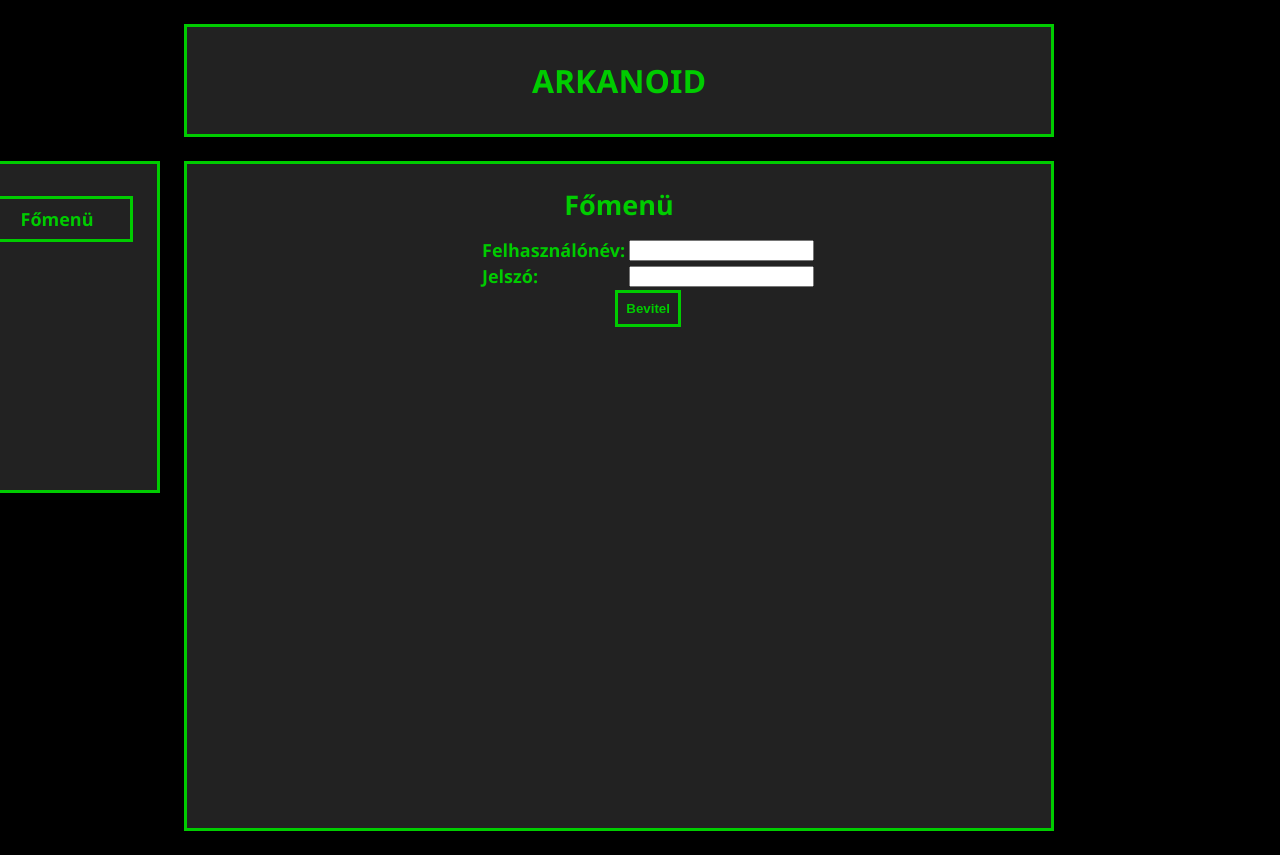
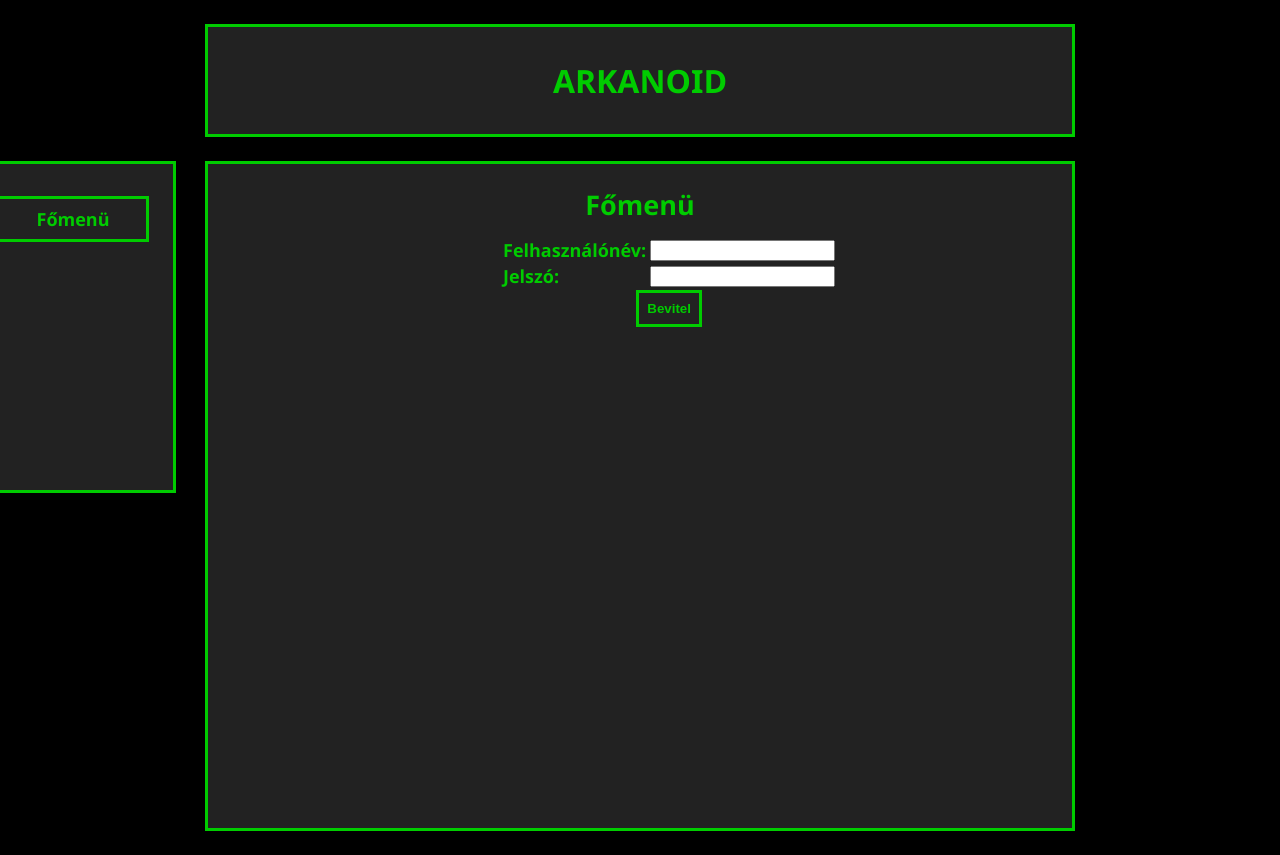
Before and after one commit to mocsabika08/szakdolgozat, a PHP site: page / in a window 1280 px wide. Run offline with PHP 8.4, Linux system fonts and the light colour scheme; data comes from the database, SQL or seed files in the repository; data that the repository does not hold is empty.

Commit message:
meg akarok halni

```diff
--- a/style.css
+++ b/style.css
@@ -60,7 +60,10 @@ button:hover
 
 .inner
 {
-    margin: 24px;
+    margin-top: 24px;
+    margin-bottom: 24px;
+    margin-left: auto;
+    margin-right: auto;
     background-color: #222;
     border: solid 3px #00CC00;
     color: #00CC00;
@@ -78,7 +81,7 @@ button:hover
 .left
 {
     position: absolute;
-    left: -230px;
+    left: -190px;
     width: 200px;
     height: 278px;
     margin-top: 0;
```
Also changed, not shown: 1 other file.
